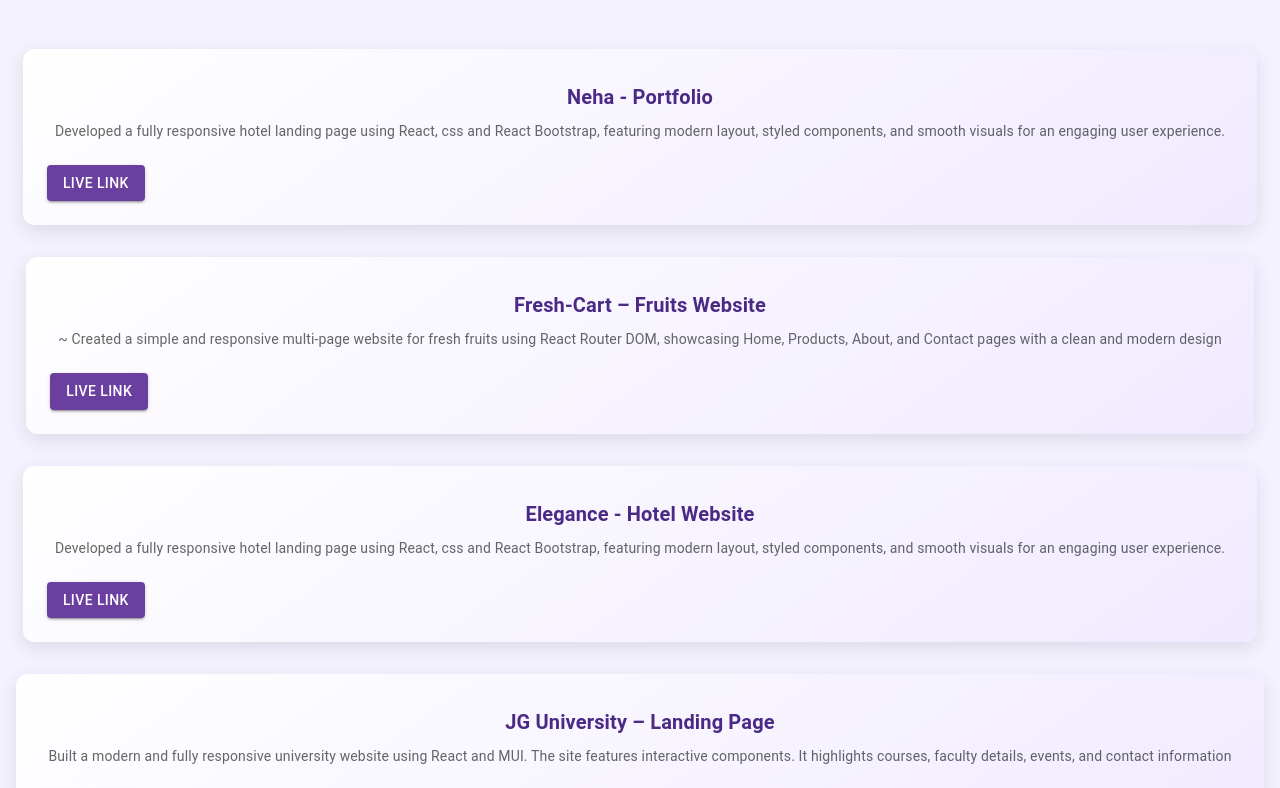
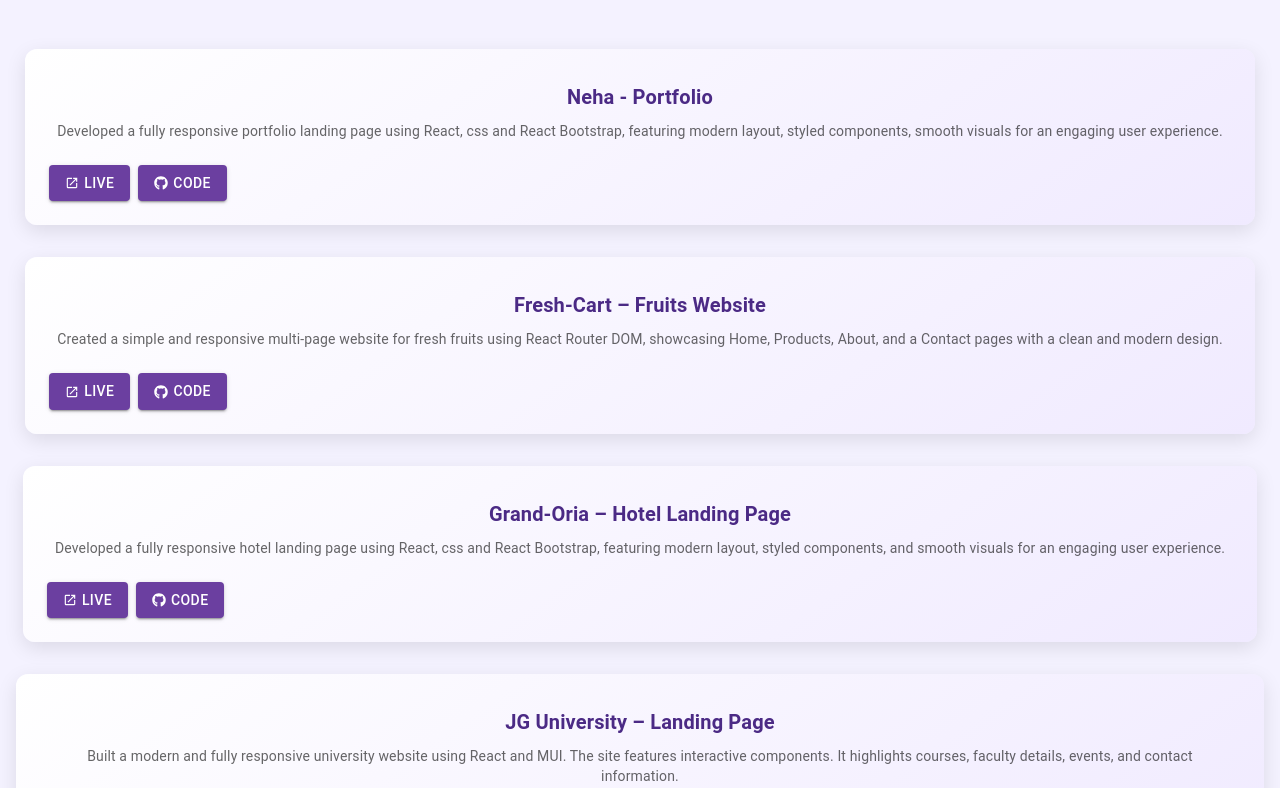
Before and after one commit to nehavaghasiya1502/Neha-Portfolio, a React (Create React App) app: page / in a window 1280 px wide. Shown: the part 2530-3318 px from the top of the page. Built offline with nearby package versions, Linux system fonts and the light colour scheme.

Commit message:
upload files

```diff
--- a/src/pages/Project.jsx
+++ b/src/pages/Project.jsx
@@ -1,32 +1,41 @@
 import React from "react";
 import { Box, Typography, Grid, Card, CardContent, CardActions, Button } from "@mui/material";
+import { FaGithub} from "react-icons/fa";
+import { MdLaunch } from "react-icons/md";
+
 
 const projects = [
     {
         name: "Neha - Portfolio",
-        description: "Developed a fully responsive hotel landing page using React, css and React Bootstrap, featuring modern layout, styled components, and smooth visuals for an engaging user experience.",
+        description: "Developed a fully responsive portfolio landing page using React, css and React Bootstrap, featuring modern layout, styled components, smooth visuals for an engaging user experience.",
         liveLink: "neha-portfolio-zeta.vercel.app/",
+         code: "https://github.com/nehavaghasiya1502/Neha-Portfolio"
     },
     {
         name: "Fresh-Cart – Fruits Website",
-        description: "~ Created a simple and responsive multi-page website for fresh fruits using React Router DOM, showcasing Home, Products, About, and Contact pages with a clean and modern design",
+        description: "Created a simple and responsive multi-page website for fresh fruits using React Router DOM, showcasing Home, Products, About, and a Contact pages with a clean and modern design.",
         liveLink: "https://reactrouterapp.vercel.app/",
-    },
-    {
-        name: "Elegance - Hotel Website",
-        description: "Developed a fully responsive hotel landing page using React, css and React Bootstrap, featuring modern layout, styled components, and smooth visuals for an engaging user experience.",
-        liveLink: "https://elegance-bootstrap.vercel.app/",
-    },
-    {
-        name: "JG University – Landing Page",
-        description: "Built a modern and fully responsive university website using React and MUI. The site features interactive components. It highlights courses, faculty details, events, and contact information",
-        liveLink: "https://reactmuiapp-six.vercel.app/",
+         code: "https://github.com/nehavaghasiya1502/Fresh-Cart"
     },
     {
         name: "Grand-Oria – Hotel Landing Page",
         description: "Developed a fully responsive hotel landing page using React, css and React Bootstrap, featuring modern layout, styled components, and smooth visuals for an engaging user experience.",
         liveLink: "https://reactbootstrapapp.vercel.app/",
+         code: "https://github.com/nehavaghasiya1502/GrandOria"
     },
+    {
+        name: "JG University – Landing Page",
+        description: "Built a modern and fully responsive university website using React and MUI. The site features interactive components. It highlights courses, faculty details, events, and contact information.",
+        liveLink: "https://reactmuiapp-six.vercel.app/",
+        code: "https://github.com/nehavaghasiya1502/JG-University"
+    },
+     {
+        name: "Elegance - Hotel Website",
+        description: "Developed a fully responsive hotel landing page using React, css and React Bootstrap, featuring modern layout, styled components, and smooth visuals for an engaging user experience.",
+        liveLink: "https://elegance-bootstrap.vercel.app/",
+        code: "https://github.com/nehavaghasiya1502/elegance-bootstrap"
+    }
+
 ];
 
 const Projects = () => {
@@ -95,7 +104,20 @@ const Projects = () => {
                                     target="_blank"
                                     rel="noopener noreferrer"
                                 >
-                                    Live Link
+                                  <MdLaunch  style={{ marginRight: "5px" }} />  Live
+                                </Button>
+                                <Button
+                                    size="big"
+                                    variant="contained"
+                                    sx={{
+                                        backgroundColor: "#6b3fa0",
+                                        "&:hover": { backgroundColor: "#532a84" },
+                                    }}
+                                    href={project.code}
+                                    target="_blank"
+                                    rel="noopener noreferrer"
+                                >
+                                 <FaGithub  style={{ marginRight: "5px" }} />   CODE
                                 </Button>
                             </CardActions>
                         </Card>
```
